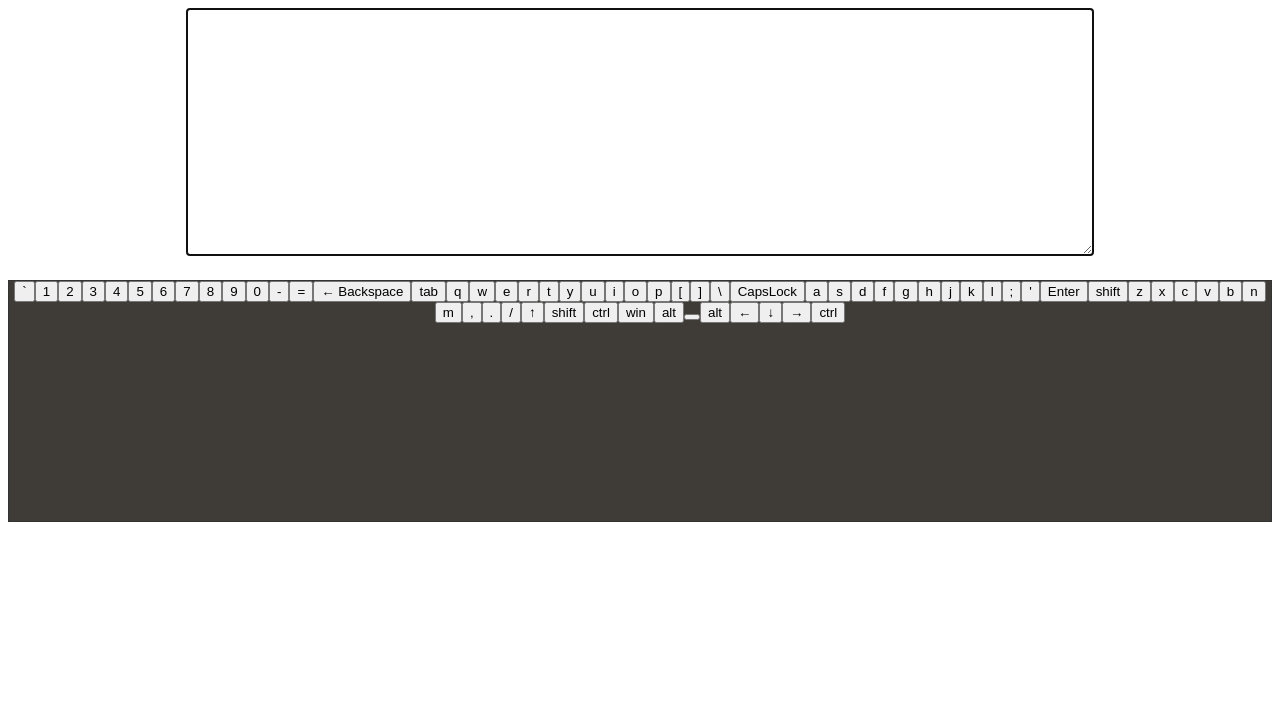
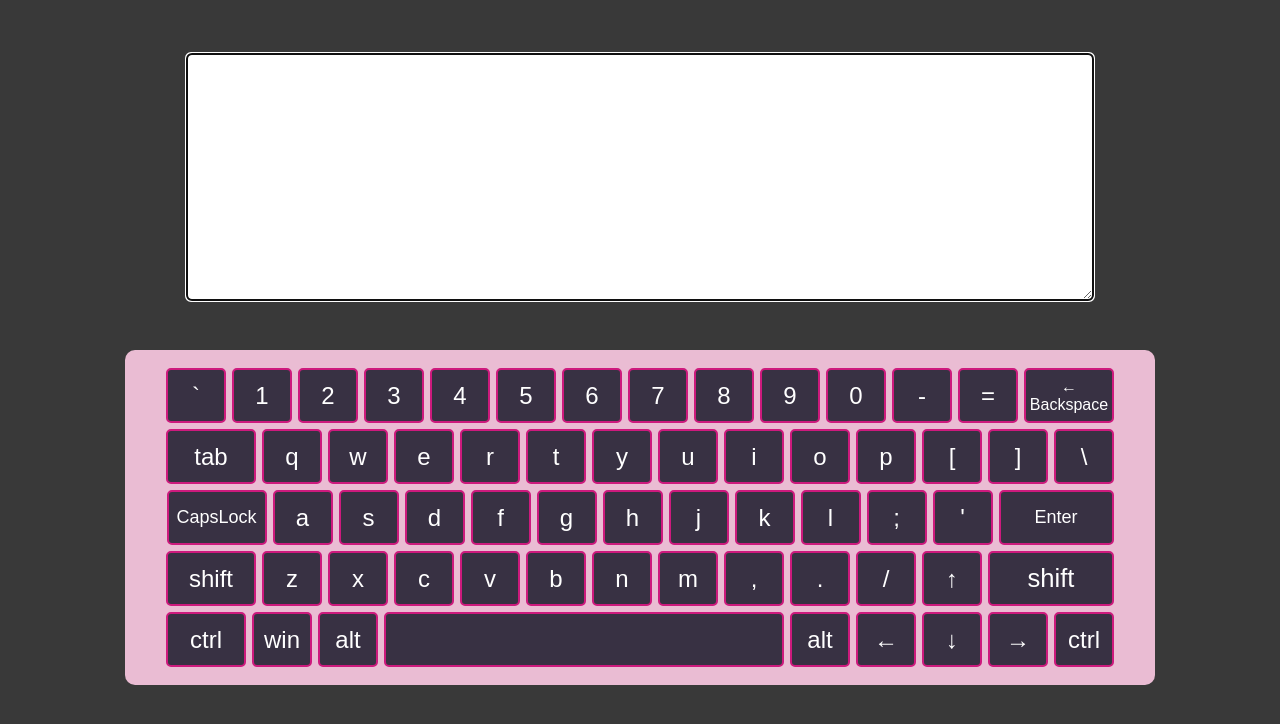
Before and after one commit to DaryaSolomennikova/virtual-keyboard, a plain HTML site: page index.html in a window 1280 px wide. Drawn offline with Linux system fonts and the light colour scheme.

Commit message:
feat: implement buttons design

```diff
--- a/style.css
+++ b/style.css
@@ -1,16 +1,91 @@
 body {
     text-align: center;
-  }
+    height: 100%;
+    background: #393939;
+}
 
-  textarea {
+textarea {
     width: 900px;
     height: 30vh;
     border: 2px solid #333;
+    margin: 45px 50px;
+    border-radius: 5px;
+}
+
+.keyboard {
+    height: 30vh;
+}
+
+.keyboard__buttons {
+    margin: 0 auto;
+    width: 1000px;
+    background: #eabcd3;
+    padding: 15px;
+    border-radius: 10px;
+}
+
+.keyboard__button {
+    width: 6%;
+    height: 55px;
+    max-width: 90px;
+    margin: 3px;
+    border-radius: 5px;
+    border: 2px solid #cd1a7d;
+    background-color: #383143;
+    color: #ffffff;
+    font-size: 1.5em;
+    cursor: pointer;
+    vertical-align: top;
+    padding: 0;
+    position: relative;
+    transition: all .07s ease;
+}
+
+.keyboard__button:active {
+    background-color: rgb(246, 31, 139);
+    transform: scale(1.1);
+    box-shadow: 0 0 5px #cd1a7d;
+}
+
+.Backspace{
+    width: 15%;
+    font-size: 1.0em;
+}
+
+.Tab {
+    width: 9%;
+    font-size: 1.5em;
+}
+
+.CapsLock {
+    width: 10%;
+    max-width: 100px;
+    font-size: 18px;
+}
+
+.Enter {
+    width: 19%;
+    max-width: 115px;
+    font-size: 18px;
   }
 
-  .keyboard {
-    border: 1px solid #333;
-    background-color: rgb(63, 59, 54);
-    height: 30vh;
-    margin-top: 20px;
-  }
+.Space {
+    width: 40%;
+    max-width: 500px;
+}
+
+.ShiftLeft {
+    width: 18%;
+    max-width: 90px;
+}
+
+.ShiftRight {
+    width: 18%;
+    max-width: 126px;
+    font-size: 1.6em;
+}
+
+ .ControlLeft  {
+    width: 8%;
+    max-width: 160px;
+}
```
